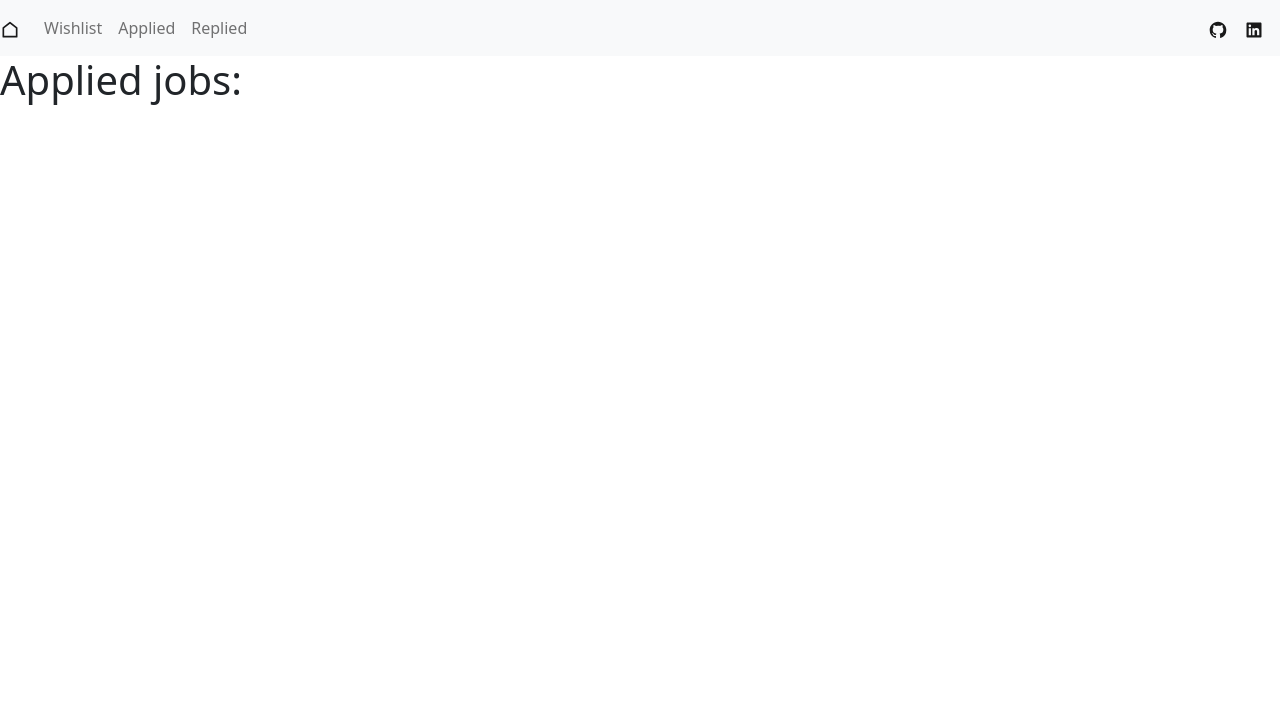
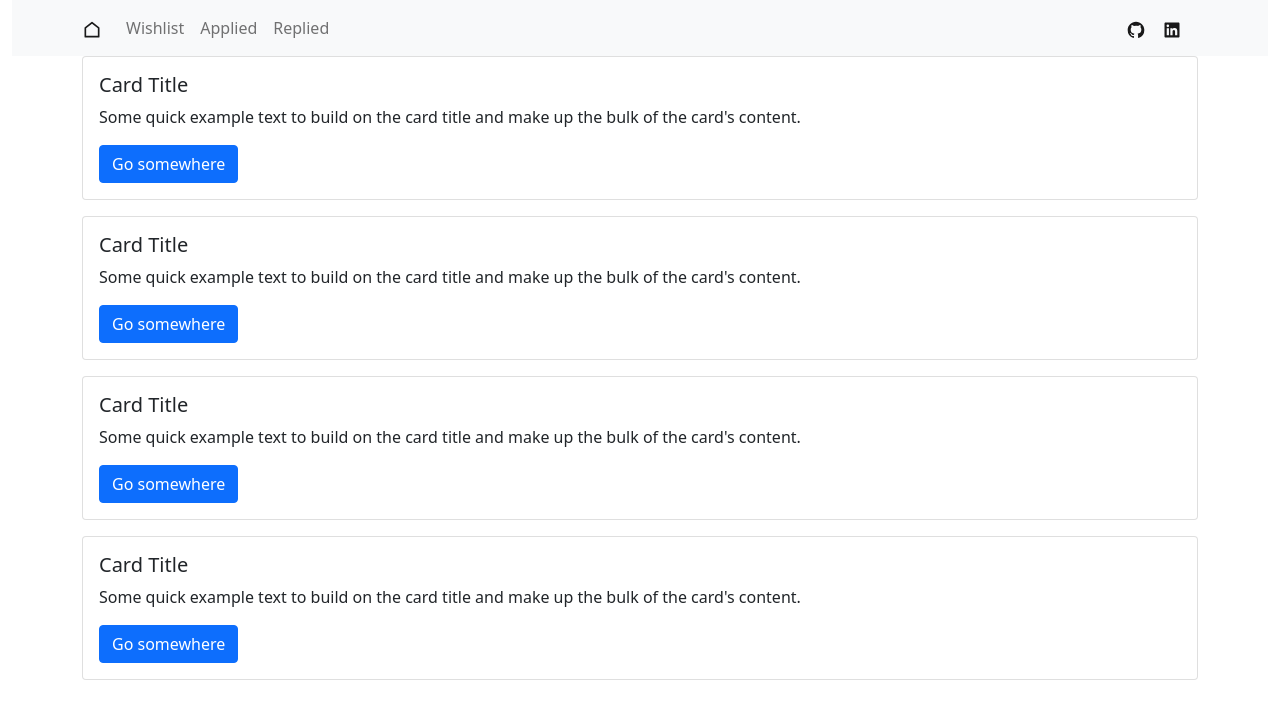
Before and after one commit to khartson/phase-2-jobase-frontend, a React (Create React App) app: page /applied in a window 1280 px wide. Shown: the top 716 px of the page. Built offline with nearby package versions, Linux system fonts and the light colour scheme.

Commit message:
added jobitem, container

```diff
--- a/src/components/Applied.js
+++ b/src/components/Applied.js
@@ -1,8 +1,17 @@
 import React from 'react';
+import JobItem from './JobItem';
+import { Container, Stack } from 'react-bootstrap';
 
 function Applied() {
     return(
-        <h1>Applied jobs:</h1>
+        <Container>
+        <Stack gap={3}>
+            <JobItem></JobItem>
+            <JobItem></JobItem>
+            <JobItem></JobItem>
+            <JobItem></JobItem>
+        </Stack>
+        </Container>
     )
 }
 
--- /dev/null
+++ b/src/components/JobItem.js
@@ -0,0 +1,18 @@
+import React from 'react';
+import { Card, Button } from 'react-bootstrap';
+function JobItem() {
+    return (
+        <Card >
+            <Card.Body>
+            <Card.Title>Card Title</Card.Title>
+            <Card.Text>
+            Some quick example text to build on the card title and make up the bulk of
+            the card's content.
+            </Card.Text>
+            <Button variant="primary">Go somewhere</Button>
+            </Card.Body>
+        </Card>
+    )
+}
+
+export default JobItem;
--- a/src/components/NavBar.js
+++ b/src/components/NavBar.js
@@ -1,10 +1,11 @@
 import React from 'react';
 import { RiHomeLine, RiGithubFill, RiLinkedinBoxFill } from 'react-icons/ri';
-import { Navbar, Nav } from 'react-bootstrap';
+import { Navbar, Nav, Container } from 'react-bootstrap';
 function NavBar() {
     return(
-        <>
+        <Container fluid>
         <Navbar bg="light" variant="light">
+            <Container>
             <Navbar.Brand href="home"><RiHomeLine/></Navbar.Brand>
             <Nav className="me-auto">
                 <Nav.Link href="wishlist">Wishlist</Nav.Link>
@@ -13,8 +14,9 @@
             </Nav>
             <Navbar.Brand href='https://github.com/khartson'><RiGithubFill/></Navbar.Brand>
             <Navbar.Brand href='https://www.linkedin.com/in/kyle-hartson/'><RiLinkedinBoxFill/></Navbar.Brand>
+            </Container>
         </Navbar>
-        </>
+        </Container>
     )
 }
 
```
